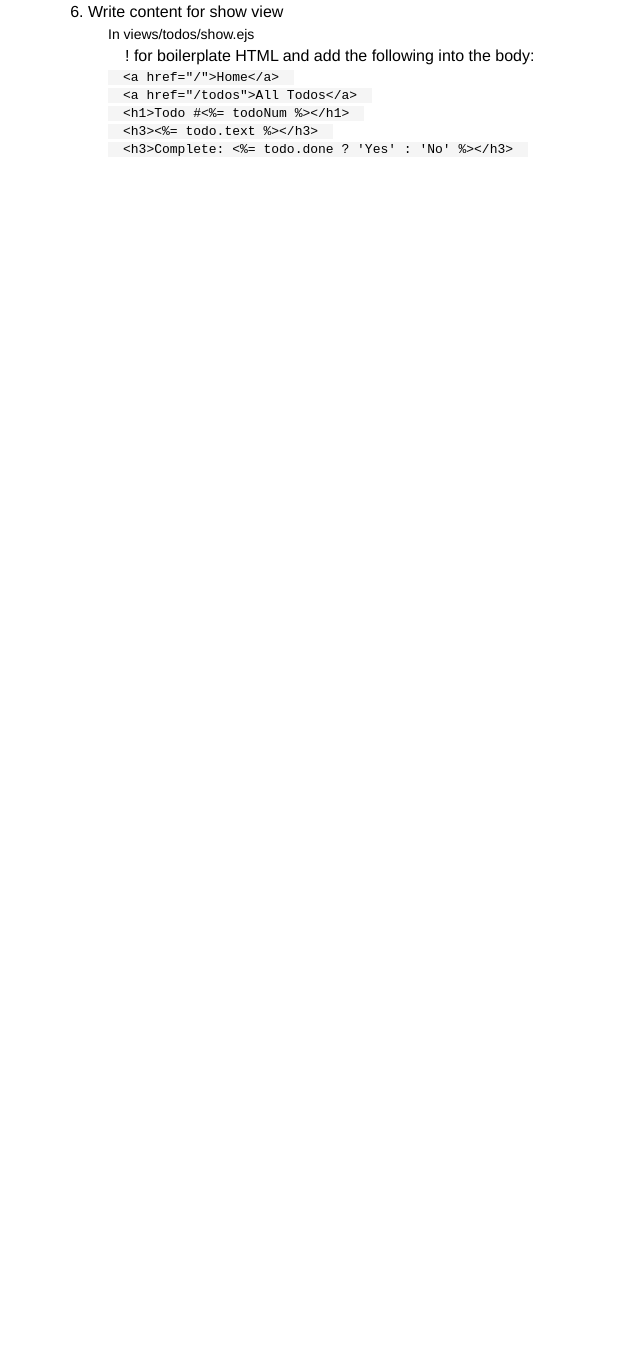
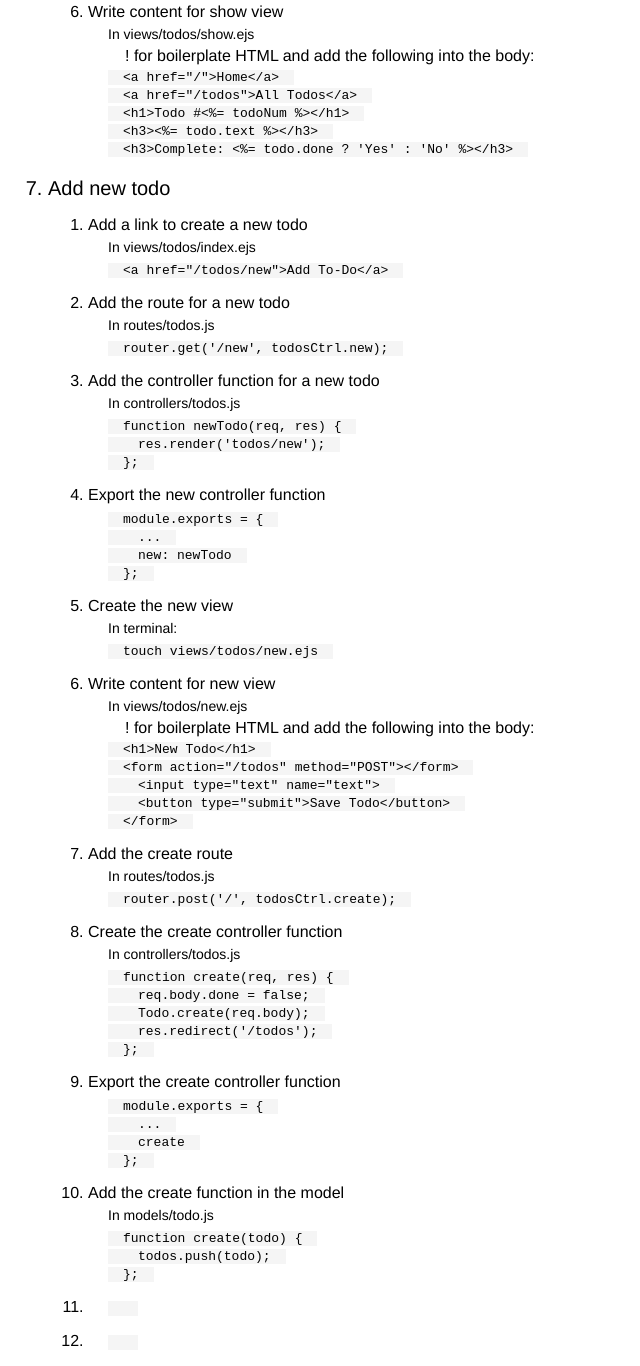
Before and after one commit to jesspaul/express-app-walkthrough, a plain HTML site: page index.html in a window 1280 px wide. Shown: the part 4502-5868 px from the top of the page, without its empty margins (0-640 px from the left). Before the commit the page ends 4675 px from the top, so only its background shows below. Drawn offline with nearby package versions, Linux system fonts and the light colour scheme; a script that the page names is missing.

Commit message:
write steps for adding new todo functionality

```diff
--- a/index.html
+++ b/index.html
@@ -404,6 +404,114 @@
                     </li>
                 </ol>
             </li>
+            <li class="section">
+                <p class="section direction">Add new todo</p>
+                <ol>
+                    <li>
+                        <p class="direction">Add a link to create a new todo</p>
+                        <div class="code">
+                            <p class="location">In views/todos/index.ejs</p>
+                            <code class="code-line">&lt;a href="/todos/new">Add To-Do&lt;/a></code>
+                        </div>
+                    </li>
+                    <li>
+                        <p class="direction">Add the route for a new todo</p>
+                        <div class="code">
+                            <p class="location">In routes/todos.js</p>
+                            <code class="code-line">router.get('/new', todosCtrl.new);</code>
+                        </div>
+                    </li>
+                    <li>
+                        <p class="direction">Add the controller function for a new todo</p>
+                        <div class="code">
+                            <p class="location">In controllers/todos.js</p>
+                            <code class="code-line">function newTodo(req, res) {</code><br>
+                            <code class="code-line tabbed">res.render('todos/new');</code><br>
+                            <code class="code-line">};</code>
+                        </div>
+                    </li>
+                    <li>
+                        <p class="direction">Export the new controller function</p>
+                        <div class="code">
+                            <p class="location"></p>
+                            <code class="code-line">module.exports = {</code><br>
+                            <code class="code-line tabbed">...</code><br>
+                            <code class="code-line tabbed">new: newTodo</code><br>
+                            <code class="code-line">};</code>
+                        </div>
+                    </li>
+                    <li>
+                        <p class="direction">Create the new view</p>
+                        <div class="code">
+                            <p class="location">In terminal: </p>
+                            <code class="code-line">touch views/todos/new.ejs</code>
+                        </div>
+                    </li>
+                    <li>
+                        <p class="direction">Write content for new view</p>
+                        <div class="code">
+                            <p class="location">In views/todos/new.ejs</p>
+                            <p class="code-line">! for boilerplate HTML and add the following into the body: </p>
+                            <code class="code-line">&lt;h1>New Todo&lt;/h1></code><br>
+                            <code class="code-line">&lt;form action="/todos" method="POST">&lt;/form></code><br>
+                            <code class="code-line tabbed">&lt;input type="text" name="text"></code><br>
+                            <code class="code-line tabbed">&lt;button type="submit">Save Todo&lt;/button></code><br>
+                            <code class="code-line">&lt;/form></code><br>
+                        </div>
+                    </li>
+                    <li>
+                        <p class="direction">Add the create route</p>
+                        <div class="code">
+                            <p class="location">In routes/todos.js</p>
+                            <code class="code-line">router.post('/', todosCtrl.create);</code>
+                        </div>
+                    </li>
+                    <li>
+                        <p class="direction">Create the create controller function</p>
+                        <div class="code">
+                            <p class="location">In controllers/todos.js</p>
+                            <code class="code-line">function create(req, res) {</code><br>
+                            <code class="code-line tabbed">req.body.done = false;</code><br>
+                            <code class="code-line tabbed">Todo.create(req.body);</code><br>
+                            <code class="code-line tabbed">res.redirect('/todos');</code><br>
+                            <code class="code-line">};</code><br>
+                        </div>
+                    </li>
+                    <li>
+                        <p class="direction">Export the create controller function</p>
+                        <div class="code">
+                            <p class="location"></p>
+                            <code class="code-line">module.exports = {</code><br>
+                            <code class="code-line tabbed">...</code><br>
+                            <code class="code-line tabbed">create</code><br>
+                            <code class="code-line">};</code>
+                        </div>
+                    </li>
+                    <li>
+                        <p class="direction">Add the create function in the model</p>
+                        <div class="code">
+                            <p class="location">In models/todo.js</p>
+                            <code class="code-line">function create(todo) {</code><br>
+                                <code class="code-line tabbed">todos.push(todo);</code><br>
+                                <code class="code-line">};</code>
+                        </div>
+                    </li>
+                    <li>
+                        <p class="direction"></p>
+                        <div class="code">
+                            <p class="location"></p>
+                            <code class="code-line"></code>
+                        </div>
+                    </li>
+                    <li>
+                        <p class="direction"></p>
+                        <div class="code">
+                            <p class="location"></p>
+                            <code class="code-line"></code>
+                        </div>
+                    </li>
+                </ol>
+            </li>
         </ol>
     </main>
 </body>
```
